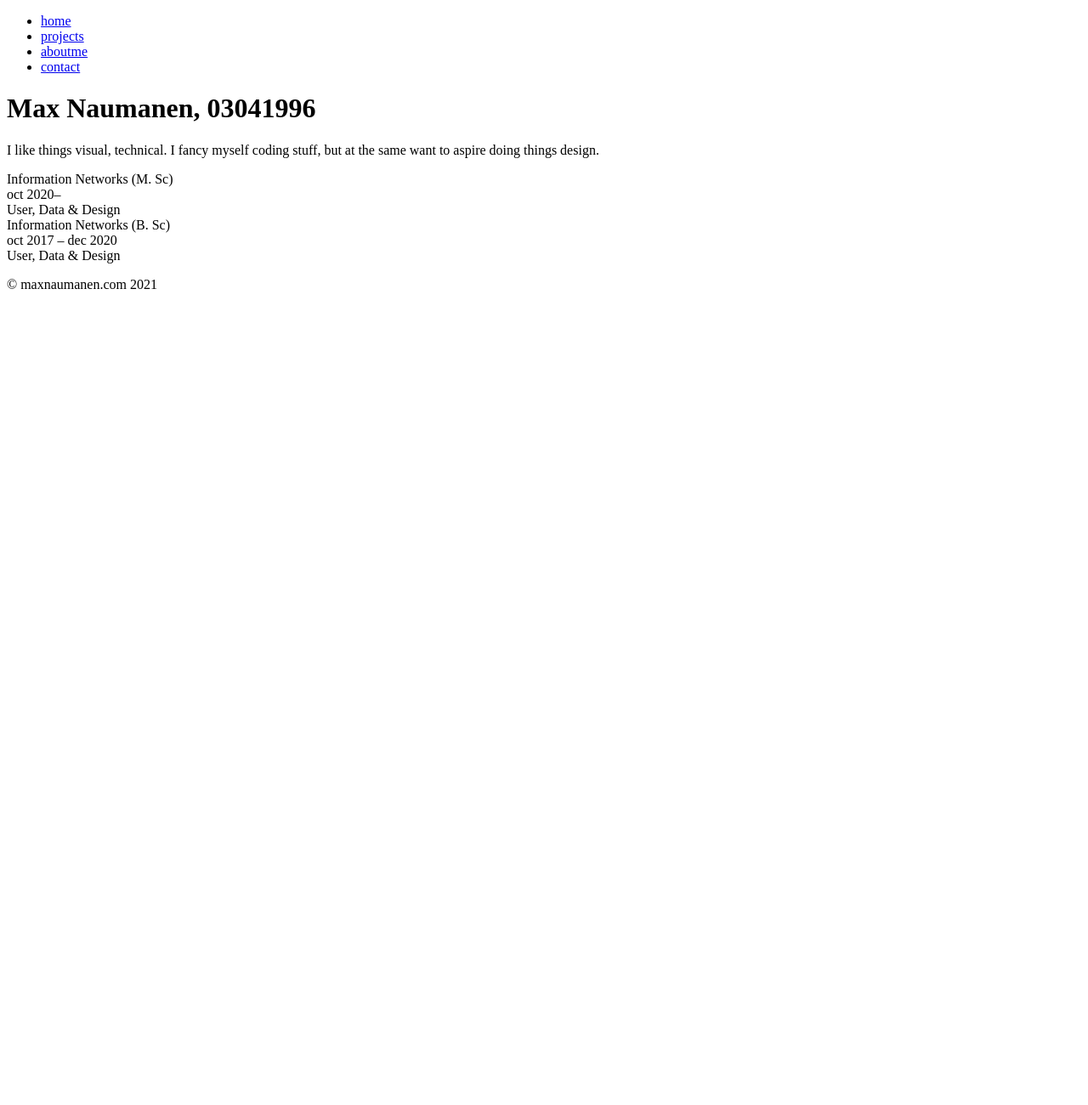
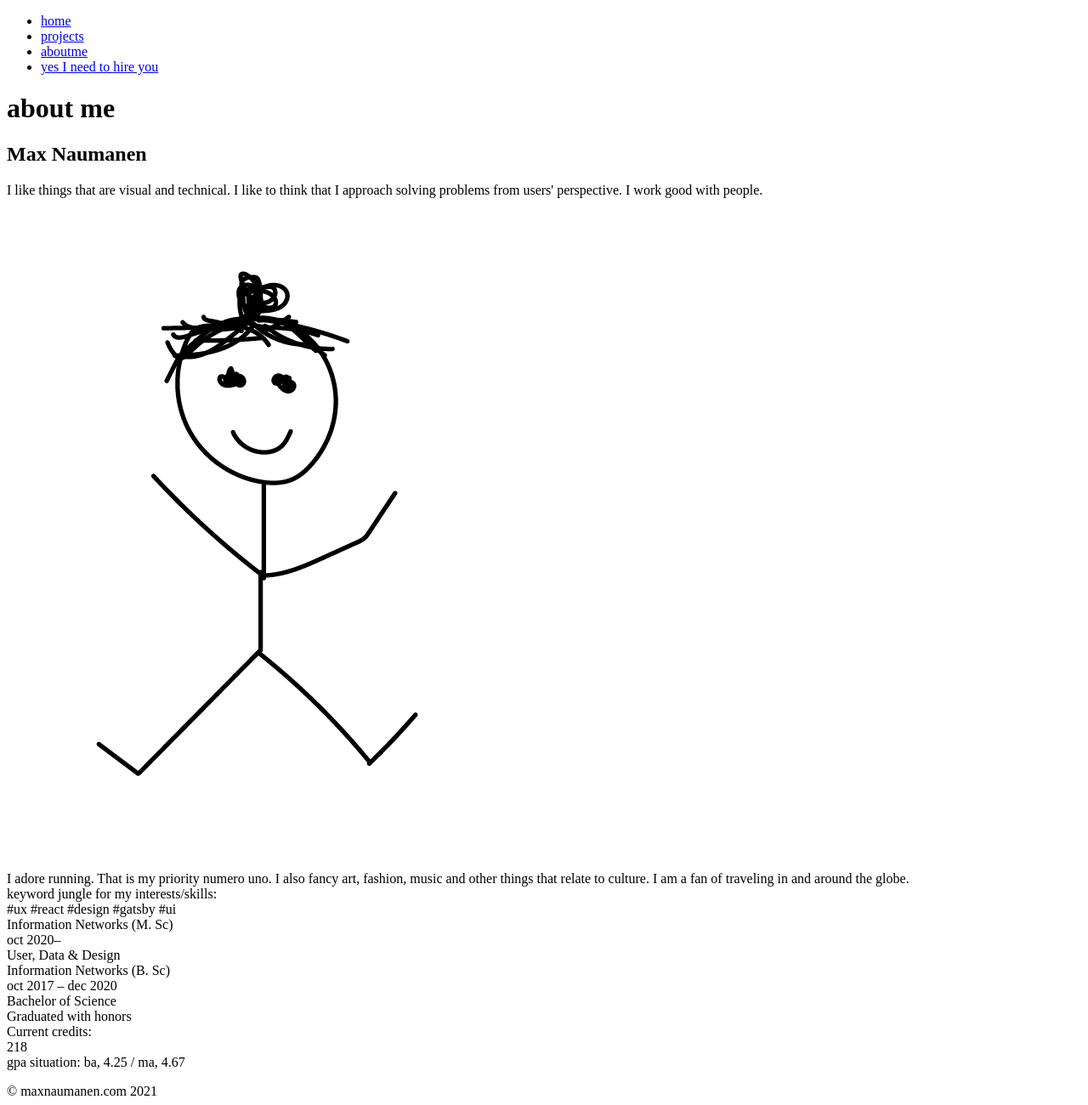
Before and after one commit to naumanm2/maxnaumanen.com, a Gatsby site in the folder maxnaumanen.com/: page /aboutme in a window 1280 px wide. Shown: the whole page at 85% size. Before the commit the page ends 800 px from the top, so only its background shows below. Built offline with nearby package versions, Linux system fonts and the light colour scheme; Gatsby itself is replaced by a stand-in of ours.

Commit message:
a bunch of stuff

```diff
--- a/maxnaumanen.com/src/components/aboutme.js
+++ b/maxnaumanen.com/src/components/aboutme.js
@@ -1,19 +1,44 @@
-import React from 'react'
+import { StaticImage } from "gatsby-plugin-image";
+import React from "react";
 
 const AboutMe = () => {
-    return (
-        <div className="aboutme">
-            <div className="container">
-                <h1>
-                    Max Naumanen, 03041996
-                </h1>
-                <p>
-                    I like things visual, technical. I fancy myself coding stuff, but at the same want to aspire doing things design.
-                </p>
+  return (
+    <div className="aboutme">
+      <div className="container">
+        <div className="intro">
+          <div className="i1">
+            <h1>about me</h1>
+            <h2>Max Naumanen</h2>
+            <div className="aboutprofessional">
+              I like things that are visual and technical. I like to think that
+              I approach solving problems from users' perspective. I work good
+              with people.
             </div>
+          </div>
+          <div className="i2">
+            <div className="imageofme">
+              <StaticImage
+                src="../images/me.png"
+                alt="a stickfigure of myself"
+              />
+            </div>
+          </div>
+        </div>
 
+        <div className="abouthobbies">
+          I adore running. That is my priority numero uno. I also fancy art,
+          fashion, music and other things that relate to culture. I am a fan of
+          traveling in and around the globe.
         </div>
-    )
-}
+        <div className="keywords">
+            keyword jungle for my interests/skills:
+        </div>
+        <div className="jungle">
+            #ux #react #design #gatsby #ui
+        </div>
+      </div>
+    </div>
+  );
+};
 
-export default AboutMe
+export default AboutMe;
--- a/maxnaumanen.com/src/components/resume.js
+++ b/maxnaumanen.com/src/components/resume.js
@@ -9,15 +9,31 @@ const Resume = () => {
             <div className="programme">Information Networks (M. Sc)</div>
             <div className="time">oct 2020–</div>
           </div>
-          <div className="specifics">User, Data & Design</div>
+          <div className="specifics">
+            User, Data & Design
+            </div>
         </div>
         <div className="education details">
           <div className="overall">
             <div className="programme">Information Networks (B. Sc)</div>
             <div className="time">oct 2017 – dec 2020</div>
           </div>
-          <div className="specifics">User, Data & Design</div>
+          <div className="specifics">
+            Bachelor of Science
+            <br />
+            Graduated with honors
+          </div>
         </div>
+        <div className="education details">
+          <div className="overall">
+            <div className="programme">Current credits:</div>
+            <div className="time">218</div>
+          </div>
+          <div className="specifics">
+            gpa situation: ba, 4.25 / ma, 4.67
+          </div>
+        </div>
+
       </div>
     </div>
   );
--- a/maxnaumanen.com/src/components/sidebar.js
+++ b/maxnaumanen.com/src/components/sidebar.js
@@ -16,7 +16,7 @@ const Sidebar = ({active}) => {
           <Link to="/aboutme">aboutme</Link>
         </li>
         <li className={"i4" + (active === "contact" ? " active" : "")}>
-          <Link to="/contact">contact</Link>
+          <Link to="/yesineedtohireyou">yes I need to hire you</Link>
         </li>
       </ul>
     </div>
--- a/maxnaumanen.com/src/styles.scss
+++ b/maxnaumanen.com/src/styles.scss
@@ -15,6 +15,9 @@ body {
   font-size: 16px;
   background-color: $white;
   font-weight: 300;
+  @media (max-width: 1366px) {
+    font-size: 14px;
+  }
   @media (max-width: 976px) {
     font-size: 12px;
   }
@@ -40,7 +43,7 @@ a {
 .container {
   position: relative;
   left: 0%;
-  width: 60vw;
+  width: 40vw;
   max-width: 1400px;
   margin: 0 auto;
 }
@@ -93,9 +96,28 @@ header {
   text-align: right;
   h1 {
     font-size: 3em;
-  }
-  h2 {
-  }
+    @media (max-width: 1366px) {
+      font-size: 3em;
+    }
+    @media (max-width: 976px) {
+      font-size: 2.5em;
+    }
+    @media (max-width: 768px) {
+      font-size: 2em;
+    }
+}
+    h2 {
+        @media (max-width: 1366px) {
+            font-size: 2em;
+          }
+          @media (max-width: 976px) {
+            font-size: 1.75em;
+          }
+          @media (max-width: 768px) {
+            font-size: 1.5em;
+          }
+    }
+
   ul {
     list-style-type: none;
     float: right;
@@ -104,10 +126,35 @@ header {
     float: left;
     margin-left: 20px;
     font-size: 1.5em;
+    .icon {
+    @media (max-width: 1366px) {
+        font-size: 1em;
+      }
+      @media (max-width: 976px) {
+        font-size: 1em;
+      }
+      @media (max-width: 768px) {
+        font-size: 1.25em;
+      }
+    }
   }
+
 }
 
 .projects {
+  .extIcon {
+    font-size: 10px;
+
+    @media (max-width: 1366px) {
+      font-size: 8px;
+    }
+    @media (max-width: 976px) {
+      font-size: 7px;
+    }
+    @media (max-width: 768px) {
+      font-size: 6px;
+    }
+  }
   .professional {
     .pro-projects {
       li {
@@ -135,7 +182,50 @@ header {
   }
 }
 
+.aboutme {
+    .intro {
+        display: flex;
+        justify-content: space-between;
+        align-items: stretch;
+    }
+  .imageofme {
+    // position: absolute;
+    // z-index: 0;
+    // top: 0%;
+    // left: 60%;
+    width: 200px;
+    @media (max-width: 1366px) {
+        top: 4%;
+      width: 150px;
+    }
+    @media (max-width: 976px) {
+        top: 8%;
+      width: 100px;
+    }
+    @media (max-width: 768px) {
+     top: 12%;
+     left: 60%;
+      width: 50px;
+    }
+  }
+
+  line-height: 1.5;
+  .aboutprofessional {
+    margin: 10px 0;
+  }
+  .abouthobbies {
+    margin: 10px 0;
+  }
+  .keywords {
+
+  }
+  .jungle {
+      color: $grey;
+  }
+}
+
 .resume {
+  margin-top: 50px;
   .education {
     margin-top: 10px;
     &.details {
@@ -143,8 +233,6 @@ header {
         display: flex;
         justify-content: space-between;
         font-size: 0.9em;
-        width: 60vw;
-        max-width: 976px;
         .programme {
           font-weight: bold;
         }
@@ -160,6 +248,48 @@ header {
   }
 }
 
+.hireme {
+    position: absolute;
+    top: 50%;
+    left: 50%;
+    margin-right: -50%;
+    transform: translate(-50%, -50%);
+    text-align: right;
+    h1 {
+      font-size: 3em;
+      @media (max-width: 1366px) {
+        font-size: 3em;
+      }
+      @media (max-width: 976px) {
+        font-size: 2.5em;
+      }
+      @media (max-width: 768px) {
+        font-size: 1.8em;
+      }
+    }
+    h2 {
+    }
+    ul {
+      list-style-type: none;
+      float: right;
+    }
+    li {
+      float: left;
+      margin-left: 20px;
+      .icon {
+        @media (max-width: 1366px) {
+            font-size: 1em;
+          }
+          @media (max-width: 976px) {
+            font-size: 1em;
+          }
+          @media (max-width: 768px) {
+            font-size: 1.25em;
+          }
+        }
+    }
+  }
+
 .footer {
   position: absolute;
   bottom: 0%;
```
Also changed, not shown: maxnaumanen.com/src/components/hero.js (+22 -7 lines), maxnaumanen.com/src/components/hireme.js (added, +30 -0 lines), maxnaumanen.com/src/components/projects.js (+4 -4 lines), maxnaumanen.com/src/pages/yesineedtohireyou.js (renamed from maxnaumanen.com/src/pages/contact.js, +5 -2 lines), maxnaumanen.com/src/images/me.png (added), 1 other file.
